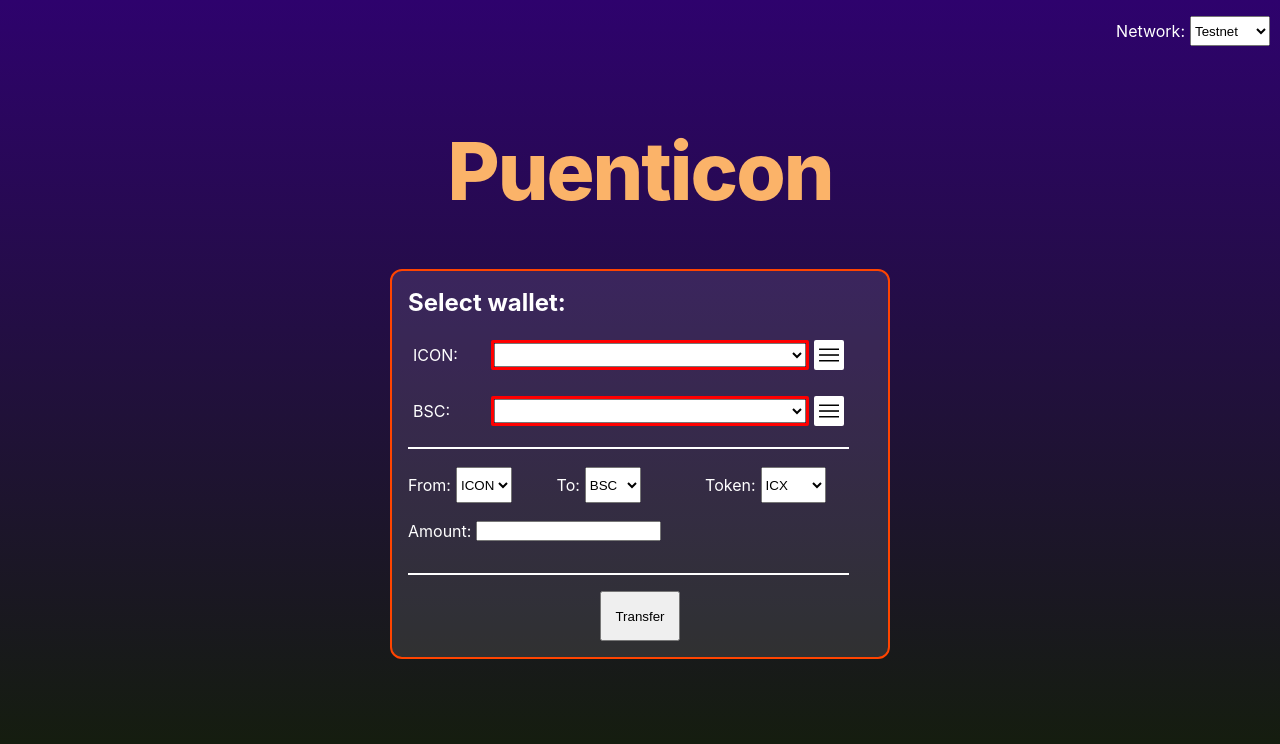
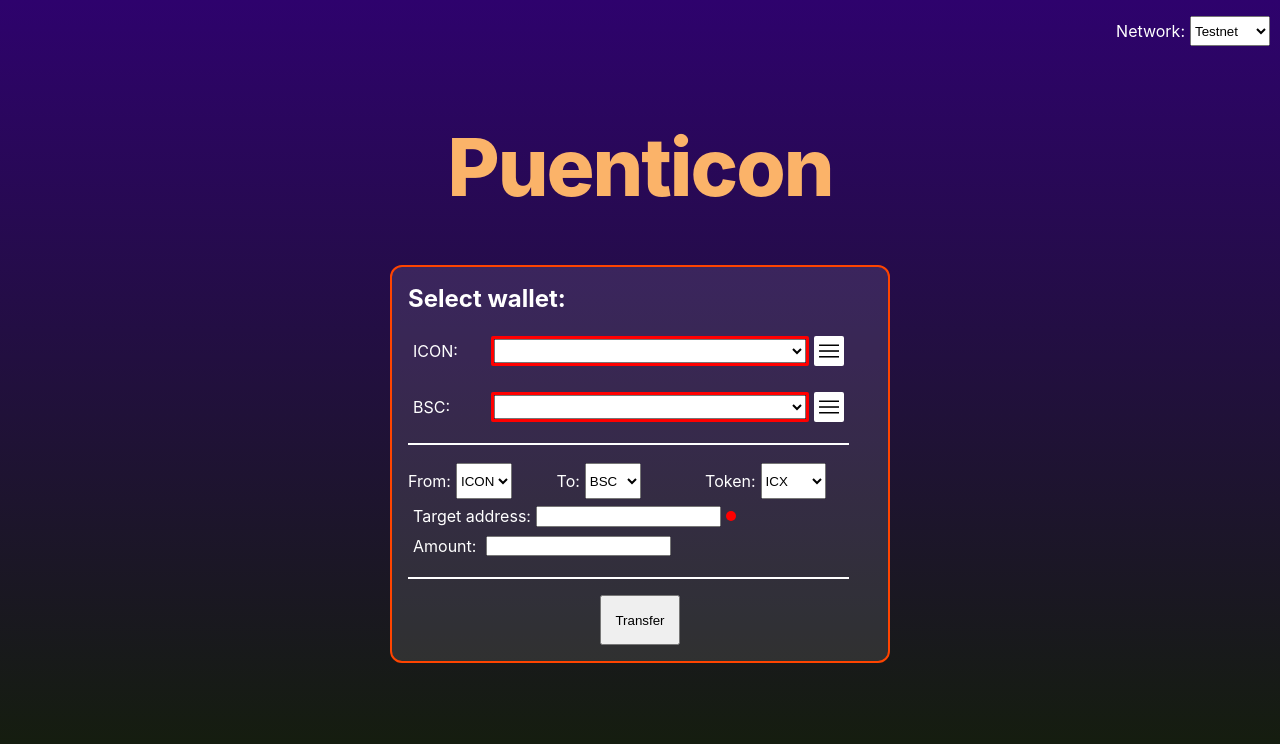
Before and after one commit to Espanicon/puenticon, a Next.js app: page / in a window 1280 px wide. Shown: the top 744 px of the page. Built offline with nearby package versions, Linux system fonts and the light colour scheme; what @espanicon/icon-bridge-sdk-js would draw is missing.

Commit message:
building: refactoring UI

```diff
--- a/src/pages/index.module.css
+++ b/src/pages/index.module.css
@@ -234,17 +234,36 @@
   margin: 0;
 }
 
-.amountContainer {
+.amountContainer,
+.targetContainer {
   display: flex;
   flex-flow: row nowrap;
   align-items: center;
   max-width: 80%;
 }
 
+.amountContainer > p,
+.targetContainer > p {
+  margin: 5px;
+}
+
 .amountContainer > input {
   height: 20px;
   max-width: 70%;
   margin-left: 5px;
+}
+
+.targetStatus {
+  margin-left: 5px;
+  width: 10px;
+  height: 10px;
+  border-radius: 999999px;
+}
+.targetStatusRed {
+  background-color: red;
+}
+.targetStatusGreen {
+  background-color: green;
 }
 
 .submitContainer {
--- a/src/pages/index.tsx
+++ b/src/pages/index.tsx
@@ -32,6 +32,8 @@ function Home() {
   const [tokenToTransfer, setTokenToTransfer] = useState(tokens[0]);
   const [amountToTransfer, setAmountToTransfer] = useState("");
   const [useMainnet, setUseMainnet] = useState(false);
+  const [targetAddress, setTargetAddress] = useState<string | null>(null);
+  const [targetStatus, setTargetStatus] = useState<boolean>(false);
   const walletsRef = useRef(WalletsInit);
 
   function handleWalletsChange(wallets: typeof initWallets) {
@@ -99,12 +101,22 @@ function Home() {
     console.log(tokenToTransfer);
     console.log(amountToTransfer);
     console.log(useMainnet);
+    console.log(targetAddress);
 
-    if (fromIcon && walletsRef.icon === null) {
+    if (fromIcon && walletsRef.current.icon === null) {
       alert("Please specify and ICON wallet to be ");
-    } else if (!fromIcon && walletsRef.icon === null) {
+    } else if (!fromIcon && walletsRef.current.icon === null) {
     }
   }
+
+  function handleOnTargetAddressChange(evnt: any) {
+    const regex = /^[A-Za-z0-9]*$/;
+
+    if (evnt.target.value.match(regex)) {
+      setTargetAddress(evnt.target.value);
+    }
+  }
+
   return (
     <>
       <Head>
@@ -166,6 +178,22 @@ function Home() {
                     </select>
                   </div>
                 </div>
+                <div className={styles.targetContainer}>
+                  <p>Target address:</p>
+                  <input
+                    className={styles.inputAmount}
+                    type="text"
+                    value={targetAddress === null ? "" : targetAddress}
+                    onChange={handleOnTargetAddressChange}
+                  />
+                  <div
+                    className={
+                      targetStatus === false
+                        ? `${styles.targetStatus} ${styles.targetStatusRed}`
+                        : `${styles.targetStatus} ${styles.targetStatusGreen}`
+                    }
+                  />
+                </div>
                 <div className={styles.amountContainer}>
                   <p>Amount:</p>
                   <input
```
